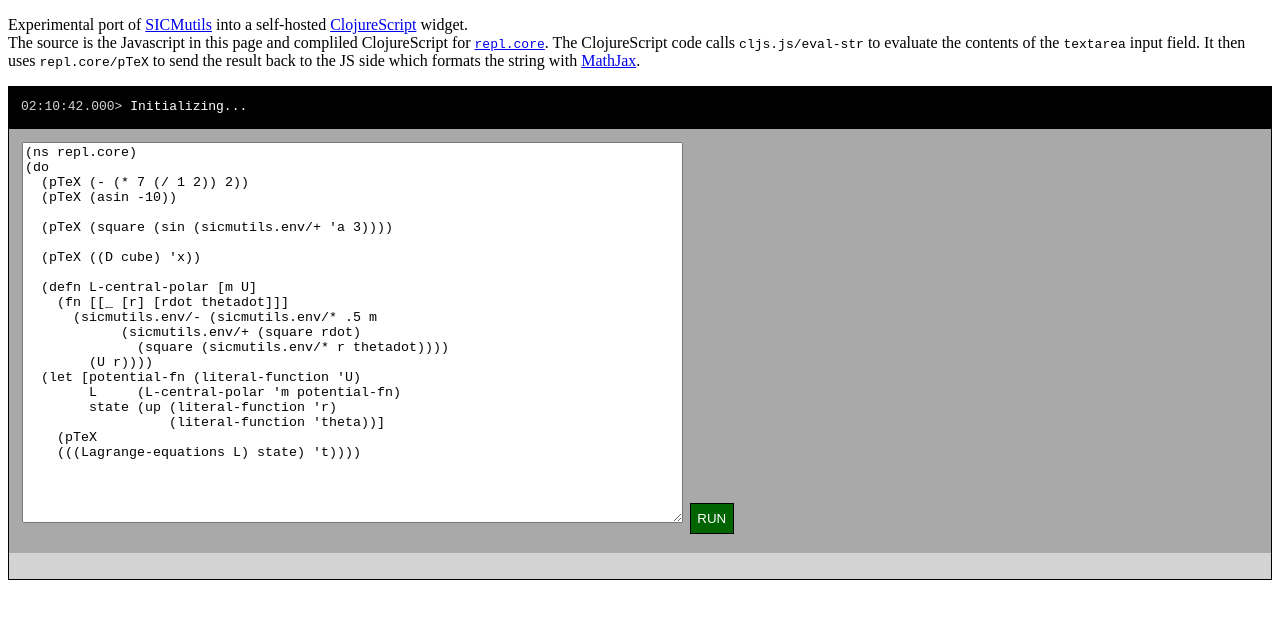
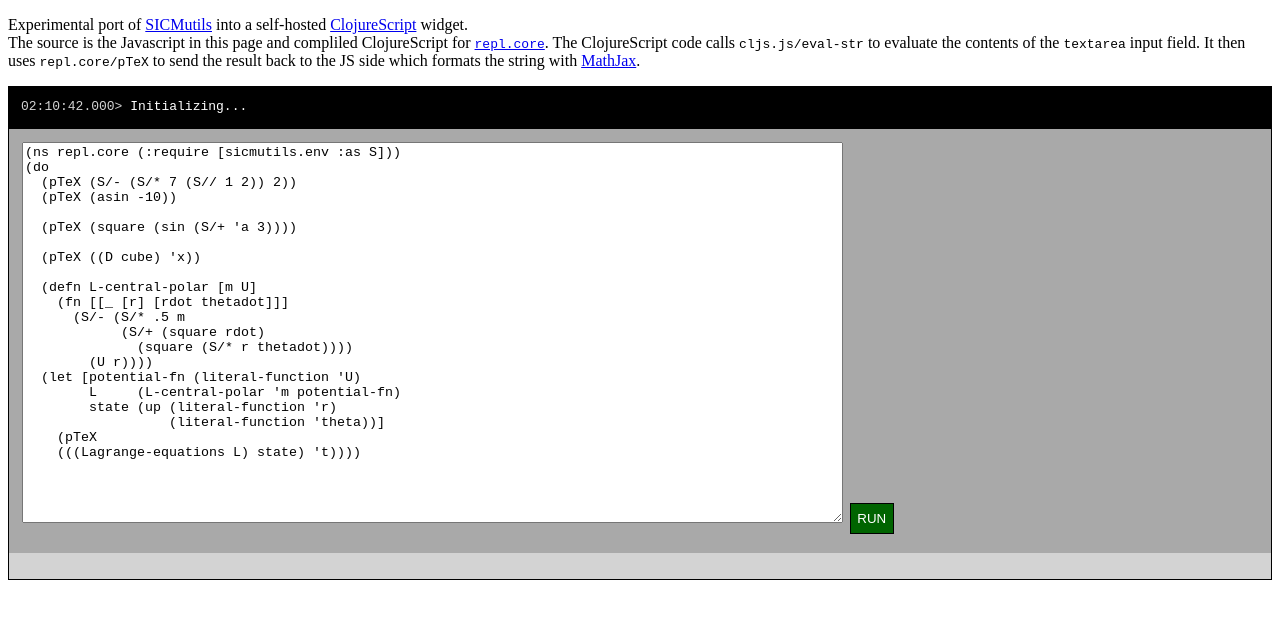
Before and after one commit to sigmaxipi/sicm-repl, a plain HTML site: page index.html in a window 1280 px wide. Drawn offline with nearby package versions, Linux system fonts and the light colour scheme.

Commit message:
WIP with macros and namespaces

```diff
--- a/index.html
+++ b/index.html
@@ -88,21 +88,21 @@ class SicmWidget {
   constructor() {
     this.widgetDiv = $('<div>').addClass('sicm-widget');
     this.inputDiv = $('<div>').addClass('sicm-widget-input').appendTo(this.widgetDiv);
-    this.inputText = $('<textarea>').addClass('sicm-widget-input-field').attr({cols: 80, rows: 25}).appendTo(this.inputDiv).val(
-`(ns repl.core)
+    this.inputText = $('<textarea>').addClass('sicm-widget-input-field').attr({cols: 100, rows: 25}).appendTo(this.inputDiv).val(
+`(ns repl.core (:require [sicmutils.env :as S]))
 (do
-  (pTeX (- (* 7 (/ 1 2)) 2))
+  (pTeX (S/- (S/* 7 (S// 1 2)) 2))
   (pTeX (asin -10))
 
-  (pTeX (square (sin (sicmutils.env/+ 'a 3))))
+  (pTeX (square (sin (S/+ 'a 3))))
 
   (pTeX ((D cube) 'x))
 
   (defn L-central-polar [m U]
     (fn [[_ [r] [rdot thetadot]]]
-      (sicmutils.env/- (sicmutils.env/* .5 m
-            (sicmutils.env/+ (square rdot)
-              (square (sicmutils.env/* r thetadot))))
+      (S/- (S/* .5 m
+            (S/+ (square rdot)
+              (square (S/* r thetadot))))
         (U r))))
   (let [potential-fn (literal-function 'U)
         L     (L-central-polar 'm potential-fn)
```
Also changed, not shown: 3 other files.
